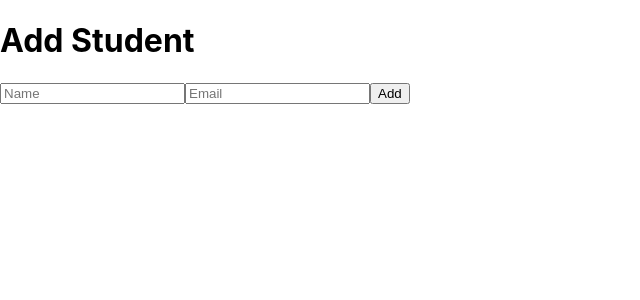
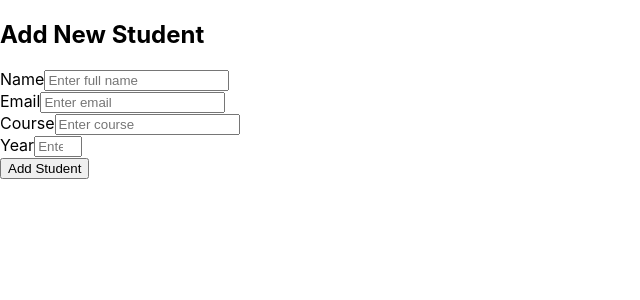
Before and after one commit to Vaishnavi-A-Das/A-2-frontend, a React (Create React App) app: page /add in a window 1280 px wide. Shown: the top 300 px of the page, without its empty margins (0-640 px from the left). Built offline with nearby package versions, Linux system fonts and the light colour scheme; no server answers.

Commit message:
Update AddStudent.jsx

```diff
--- a/src/components/AddStudent.jsx
+++ b/src/components/AddStudent.jsx
@@ -1,44 +1,134 @@
-import React, { useState } from "react";
-import axios from "axios";
-import { useNavigate } from "react-router-dom";
+import React, { useState } from 'react';
+import { useNavigate } from 'react-router-dom';
+import axios from 'axios';
+import { toast } from 'react-toastify';
+import 'react-toastify/dist/ReactToastify.css';
 
 const AddStudent = () => {
-  const [formData, setFormData] = useState({ name: "", email: "" });
+  const [student, setStudent] = useState({
+    name: '',
+    email: '',
+    course: '',
+    year: ''
+  });
+  const [isSubmitting, setIsSubmitting] = useState(false);
   const navigate = useNavigate();
 
+  // Debug: Verify environment variable
+  console.log('Current API Base:', process.env.REACT_APP_API_BASE);
+
   const handleChange = (e) => {
-    setFormData(prev => ({ ...prev, [e.target.name]: e.target.value }));
+    const { name, value } = e.target;
+    setStudent(prev => ({ ...prev, [name]: value }));
   };
 
   const handleSubmit = async (e) => {
     e.preventDefault();
-    await axios.post(`${process.env.REACT_APP_API_BASE}/students`, formData);
-    navigate("/");
+    setIsSubmitting(true);
+
+    try {
+      // Debug: Log the data being sent
+      console.log('Submitting student data:', student);
+
+      const response = await axios.post(
+        `${process.env.REACT_APP_API_BASE || 'http://localhost:5000'}/students`,
+        student,
+        {
+          headers: {
+            'Content-Type': 'application/json'
+          },
+          timeout: 5000 // 5 second timeout
+        }
+      );
+
+      // Debug: Log the full response
+      console.log('API Response:', response);
+
+      toast.success('Student added successfully!');
+      navigate('/');
+    } catch (err) {
+      // Enhanced error logging
+      console.error('Error details:', {
+        message: err.message,
+        config: err.config,
+        response: err.response?.data
+      });
+
+      toast.error(
+        err.response?.data?.message ||
+        err.message ||
+        'Failed to add student'
+      );
+    } finally {
+      setIsSubmitting(false);
+    }
   };
 
   return (
-    <div className="p-4">
-      <h1 className="text-2xl font-bold mb-4">Add Student</h1>
-      <form onSubmit={handleSubmit} className="space-y-4">
+    <div className="container">
+      <h2>Add New Student</h2>
+      <form onSubmit={handleSubmit}>
+        <div className="form-group">
+          <label>Name</label>
           <input
+            type="text"
             name="name"
+            value={student.name}
+            onChange={handleChange}
+            placeholder="Enter full name"
+            required
+            className="form-control"
+          />
+        </div>
+
+        <div className="form-group">
+          <label>Email</label>
+          <input
+            type="email"
+            name="email"
+            value={student.email}
+            onChange={handleChange}
+            placeholder="Enter email"
+            required
+            className="form-control"
+          />
+        </div>
+
+        <div className="form-group">
+          <label>Course</label>
+          <input
             type="text"
-          placeholder="Name"
-          className="border p-2 w-full rounded"
-          value={formData.name}
+            name="course"
+            value={student.course}
             onChange={handleChange}
+            placeholder="Enter course"
             required
+            className="form-control"
           />
+        </div>
+
+        <div className="form-group">
+          <label>Year</label>
           <input
-          name="email"
-          type="email"
-          placeholder="Email"
-          className="border p-2 w-full rounded"
-          value={formData.email}
+            type="number"
+            name="year"
+            value={student.year}
             onChange={handleChange}
+            placeholder="Enter year"
+            min="1"
+            max="5"
             required
+            className="form-control"
           />
-        <button type="submit" className="bg-green-500 text-white px-4 py-2 rounded">Add</button>
+        </div>
+
+        <button
+          type="submit"
+          className="btn btn-primary"
+          disabled={isSubmitting}
+        >
+          {isSubmitting ? 'Adding...' : 'Add Student'}
+        </button>
       </form>
     </div>
   );
```
Lines whose indentation alone changed are shown as unchanged.
